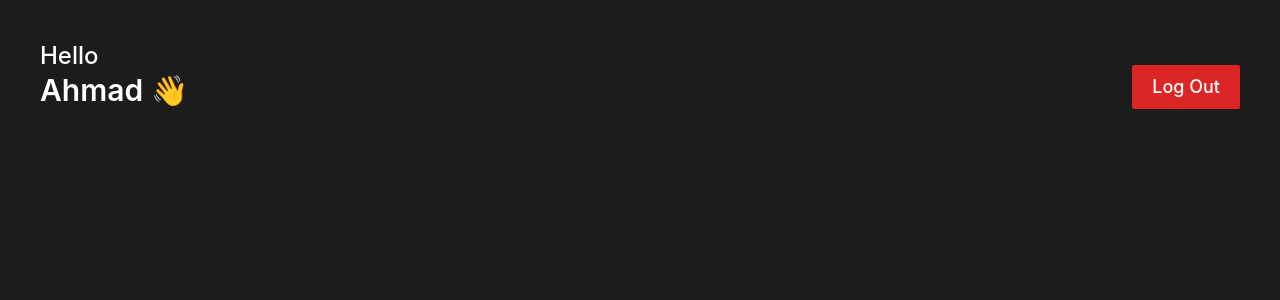
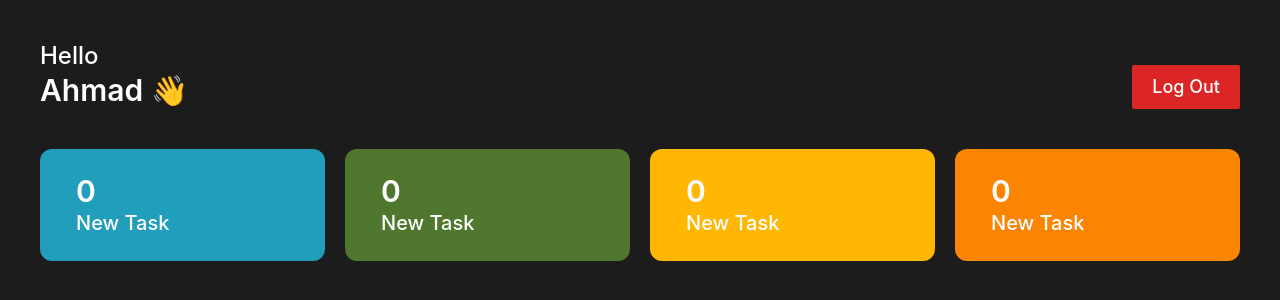
Before and after one commit to SaroshAhmad/ems, a React (Vite) app: page / in a window 1280 px wide. Shown: the top 300 px of the page. Built offline with nearby package versions, Linux system fonts and the light colour scheme.

Commit message:
Add TaskListNumber component to EmployeeDashboard and added style

```diff
--- a/src/components/Dashboard/EmployeeDashboard.jsx
+++ b/src/components/Dashboard/EmployeeDashboard.jsx
@@ -1,10 +1,12 @@
 import React from 'react'
 import Header from '../Other/Header'
+import TaskListNumber from '../Other/TaskListNumber'
 
 const EmployeeDashboard = () => {
     return (
         <div className='p-10 bg-[#1C1C1C] h-screen'>
             <Header />
+            <TaskListNumber />
         </div>
     )
 }
--- /dev/null
+++ b/src/components/Other/TaskListNumber.jsx
@@ -0,0 +1,26 @@
+import React from 'react'
+
+const TaskListNumber = () => {
+    return (
+        <div className='flex justify-between gap-5 py-10 screen'>
+            <div className='w-[45%] rounded-xl py-6 px-9 bg-[#219ebc]'>
+                <h2 className='text-3xl font-semibold'>0</h2>
+                <h3 className='text-xl font-medium '>New Task</h3>
+            </div>
+            <div className='w-[45%] rounded-xl py-6 px-9 bg-[#4f772d]'>
+                <h2 className='text-3xl font-semibold'>0</h2>
+                <h3 className='text-xl font-medium '>New Task</h3>
+            </div>
+            <div className='w-[45%] rounded-xl py-6 px-9 bg-[#ffb703]'>
+                <h2 className='text-3xl font-semibold'>0</h2>
+                <h3 className='text-xl font-medium '>New Task</h3>
+            </div>
+            <div className='w-[45%] rounded-xl py-6 px-9 bg-[#fb8500]'>
+                <h2 className='text-3xl font-semibold'>0</h2>
+                <h3 className='text-xl font-medium '>New Task</h3>
+            </div>
+        </div>
+    )
+}
+
+export default TaskListNumber
```
